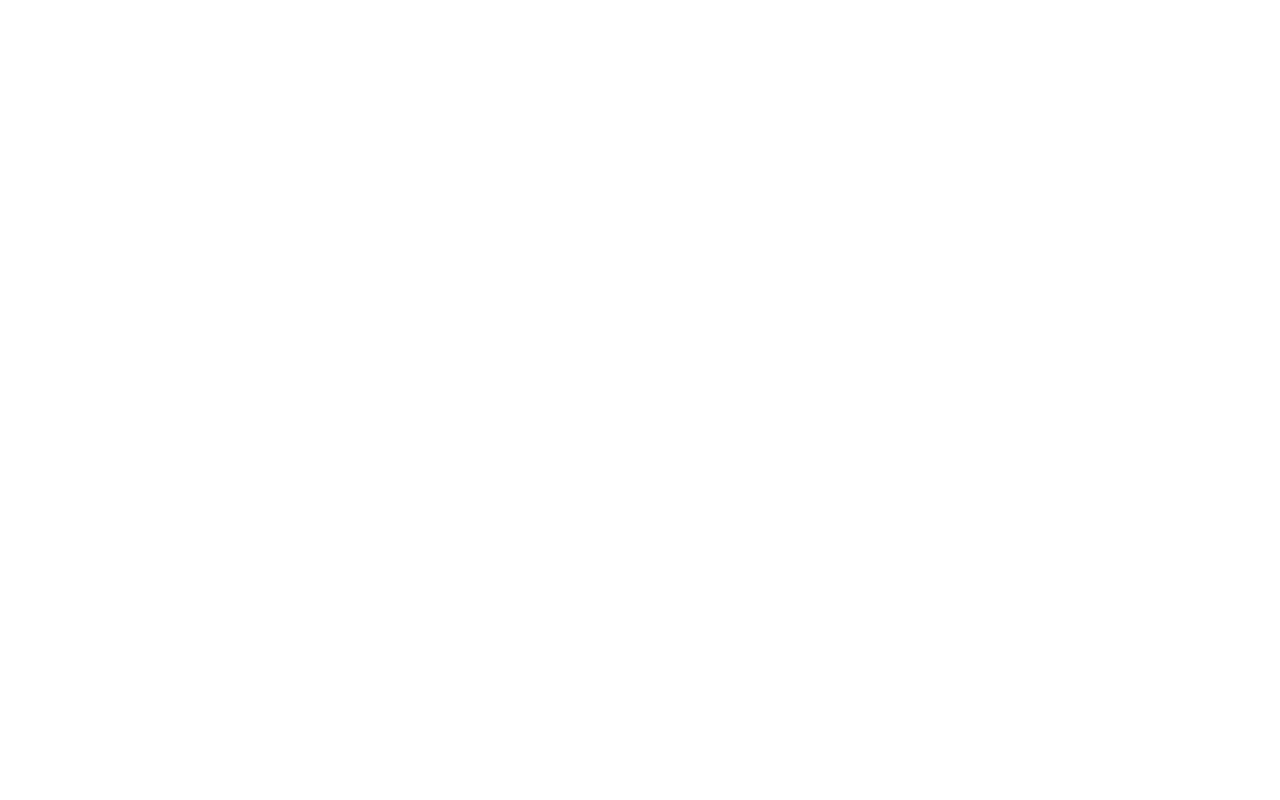
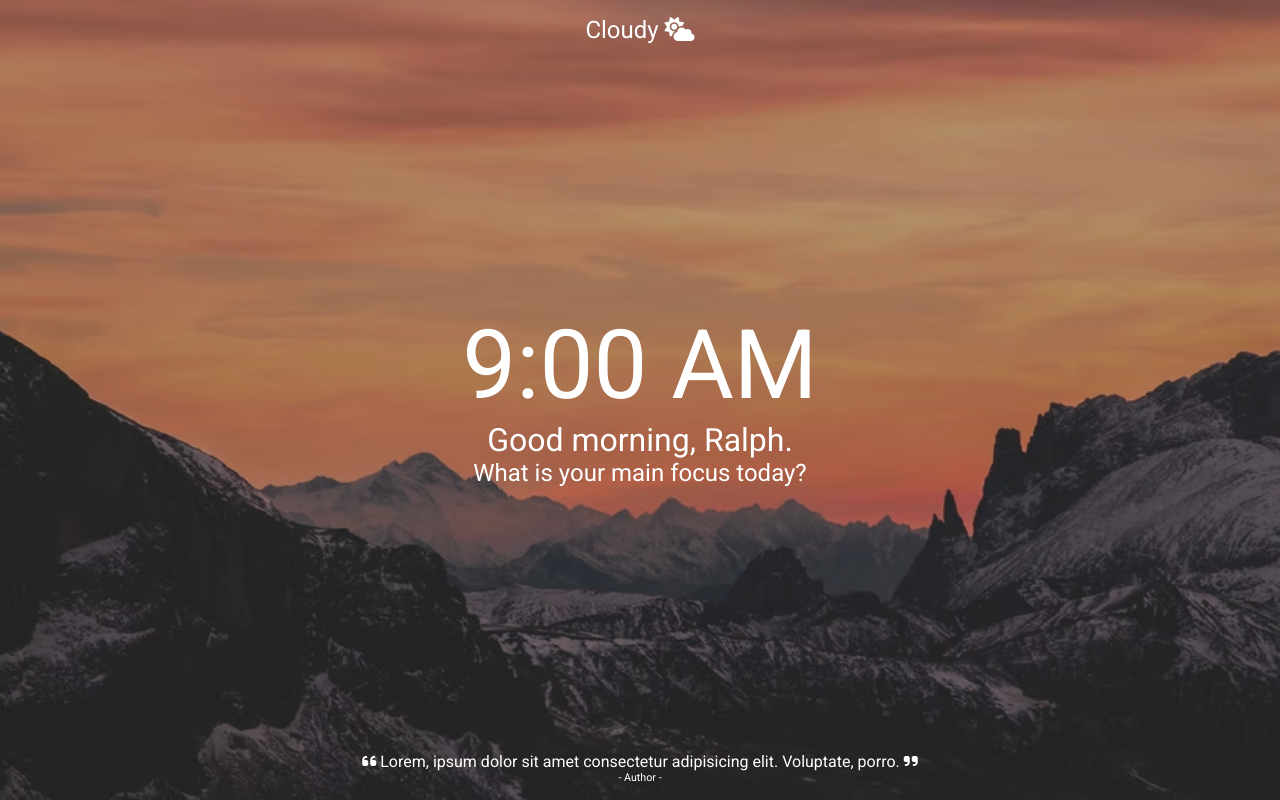
Before and after one commit to luhluh-17/momentum-app, a plain HTML site: page index.html in a window 1280 px wide. Drawn offline with Linux system fonts and the light colour scheme.

Commit message:
adds initial layout

```diff
--- a/index.html
+++ b/index.html
@@ -1,12 +1,42 @@
 <!DOCTYPE html>
 <html lang="en">
+
 <head>
   <meta charset="UTF-8">
   <meta http-equiv="X-UA-Compatible" content="IE=edge">
   <meta name="viewport" content="width=device-width, initial-scale=1.0">
-  <title>Document</title>
+  <link rel="preconnect" href="https://fonts.googleapis.com">
+  <link rel="preconnect" href="https://fonts.gstatic.com" crossorigin>
+  <link href="https://fonts.googleapis.com/css2?family=Roboto&display=swap" rel="stylesheet">
+  <link rel="stylesheet" href="css/main.css">
+  <script src="https://kit.fontawesome.com/0869152999.js" crossorigin="anonymous" defer></script>
+  <title>Momentum App</title>
 </head>
+
 <body>
+  <div class="overlay"></div>
+  <div class="background"></div>
+  <main>
+    <div class="weather">
+      <h3>
+        Cloudy
+        <i class="fa-solid fa-cloud-sun"></i>
+      </h3>
+    </div>
+    <div>
+      <h1>9:00 AM</h1>
+      <h2>Good morning, Ralph.</h2>
+      <h3>What is your main focus today?</h3>
+    </div>
+    <div class="quote">
+      <h4>
+        <i class="fa-solid fa-quote-left"></i>
+        Lorem, ipsum dolor sit amet consectetur adipisicing elit. Voluptate, porro.
+        <i class="fa-solid fa-quote-right"></i>
+      </h4>
+      <h6>- Author -</h6>
+    </div>
+  </main>
+</body>
 
-</body>
 </html>
--- /dev/null
+++ b/scss/_index.scss
@@ -0,0 +1,4 @@
+@forward 'base/reset';
+@forward 'base/typography';
+@forward 'components/background';
+@forward 'components/overlay.scss';
--- /dev/null
+++ b/scss/base/_reset.scss
@@ -0,0 +1,23 @@
+html {
+  box-sizing: border-box;
+  font-size: 16px;
+}
+
+*, *:before, *:after {
+  box-sizing: inherit;
+}
+
+body, h1, h2, h3, h4, h5, h6, p, ol, ul {
+  margin: 0;
+  padding: 0;
+  font-weight: normal;
+}
+
+ol, ul {
+  list-style: none;
+}
+
+img {
+  max-width: 100%;
+  height: auto;
+}
--- /dev/null
+++ b/scss/base/_typography.scss
@@ -0,0 +1,17 @@
+body {
+  font-family: 'Roboto', sans-serif;
+  color: white;
+  text-align: center;
+}
+
+h1 {
+  font-size: 6rem;
+}
+
+h2 {
+  font-size: 2rem;
+}
+
+h3 {
+  font-size: 1.5rem;
+}
--- /dev/null
+++ b/scss/components/_background.scss
@@ -0,0 +1,8 @@
+.background {
+  position: fixed;
+  display: block;
+  inset: 0;
+  z-index: 2;
+  background: url('../assets/bg.avif') no-repeat center center/cover;
+  z-index: -2;
+}
--- /dev/null
+++ b/scss/components/_overlay.scss
@@ -0,0 +1,9 @@
+.overlay {
+  position: fixed;
+  display: block;
+  width: 100vw;
+  height: 100vh;
+  inset: 0;
+  background-color: rgba($color: hsl(0, 0%, 13%), $alpha: 0.3);
+  z-index: -1;
+}
--- /dev/null
+++ b/scss/main.scss
@@ -0,0 +1,16 @@
+@use '../scss/' as *;
+
+main {
+  height: 100vh;
+  width: 100vw;
+  display: flex;
+  justify-content: space-between;
+  align-items: center;
+  flex-direction: column;
+  padding: 1rem;
+}
+
+.quote {
+  display: flex;
+  flex-direction: column;
+}
```
Also changed, not shown: assets/bg.avif (added), css/main.css (added), 1 other file.
